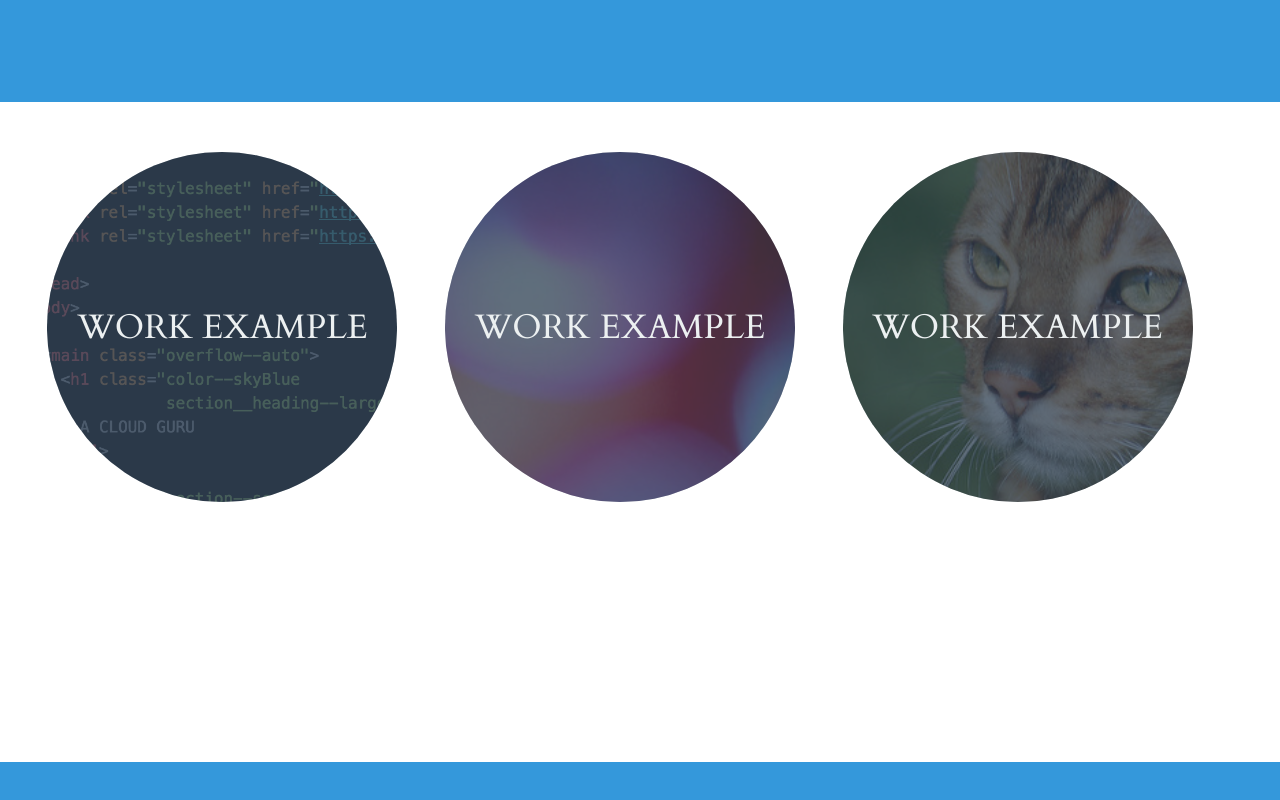
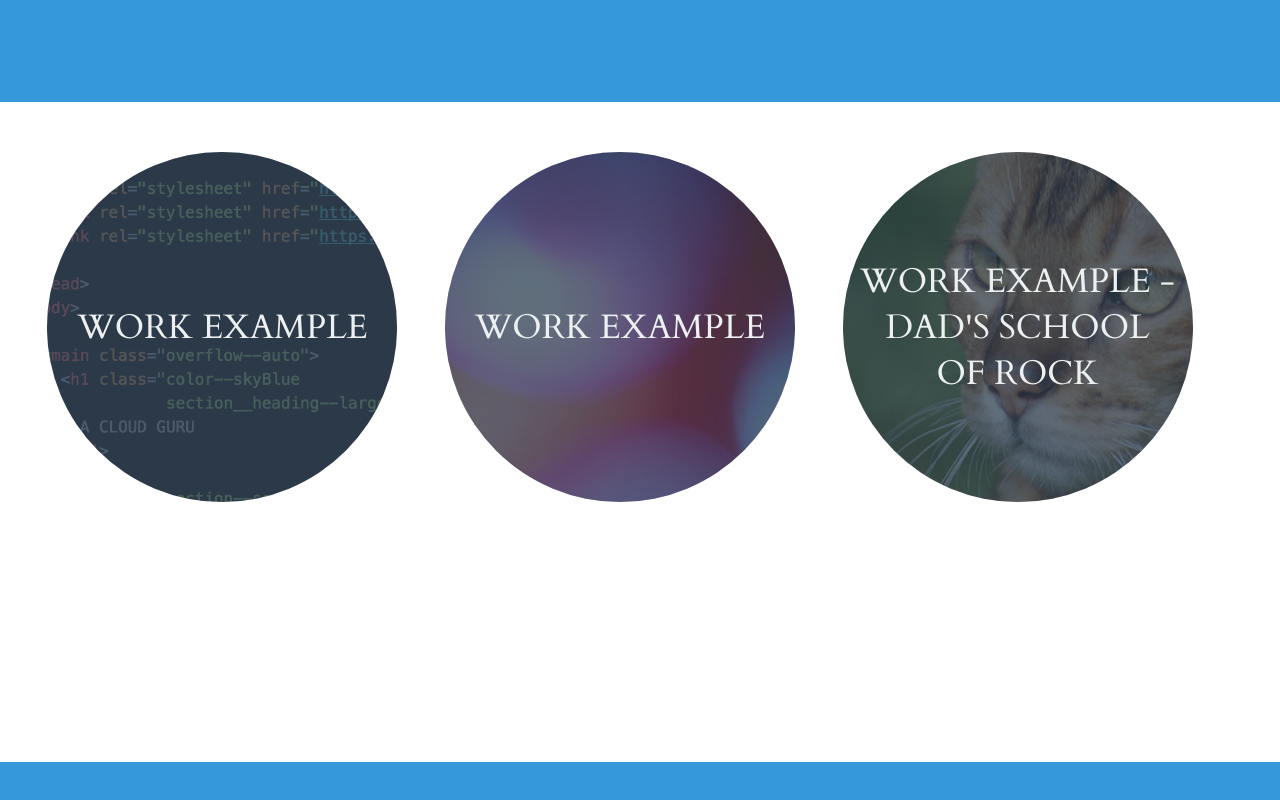
Before and after one commit to sneakygloworm/rg-portfolio, a plain HTML site: page index.html in a window 1280 px wide. Shown: the part 686-1486 px from the top of the page. Drawn offline with Linux system fonts and the light colour scheme.

Commit message:
updated README.mdm buildspec.yml index.html

```diff
--- a/index.html
+++ b/index.html
@@ -99,7 +99,7 @@
                https://www.flickr.com/photos/37287295@N00/2540855181 -->
           <dl class="color--cloud">
             <dt class="section__exampleTitle section__text--centered">
-              Work Example
+              Work Example - Dad's School of Rock
             </dt>
             <dd></dd>
           </dl>
```
Also changed, not shown: 2 other files.
